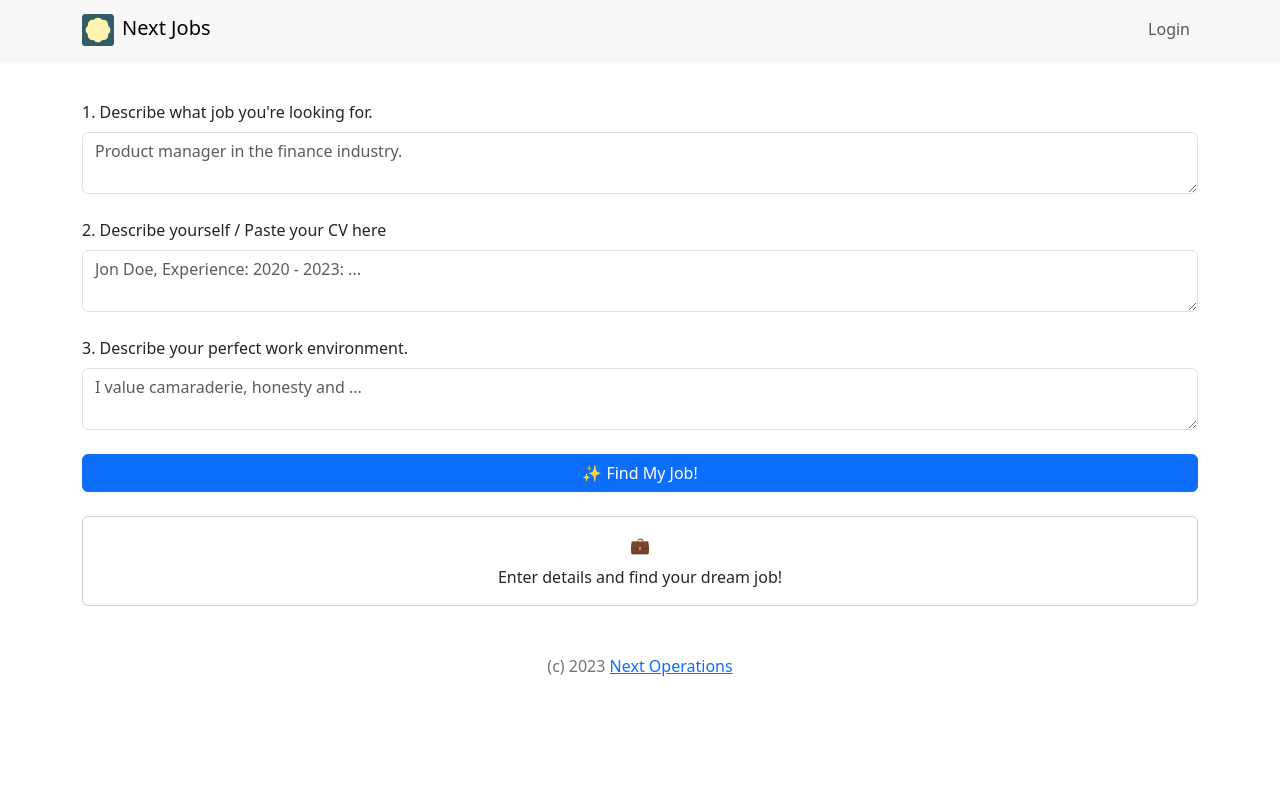
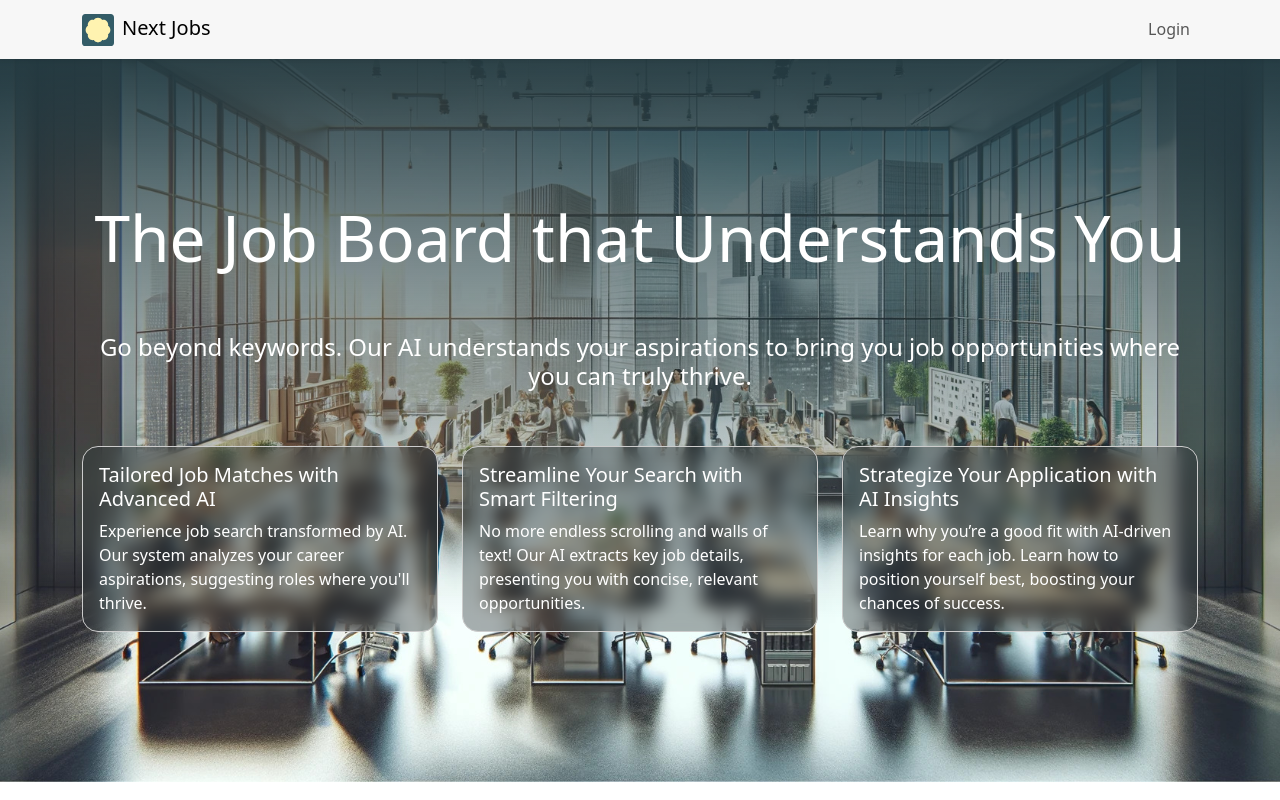
Before and after one commit to roberthangu/nextjobs, a React (Create React App) app: page / in a window 1280 px wide. Shown: the top 800 px of the page. Built offline with nearby package versions, Linux system fonts and the light colour scheme.

Commit message:
Add hero section

```diff
--- a/src/App.tsx
+++ b/src/App.tsx
@@ -1,20 +1,17 @@
-import Container from "react-bootstrap/Container";
 import Stack from "react-bootstrap/esm/Stack";
 import { Outlet } from "react-router-dom";
 import HeaderView from "./Header";
 
 export default function App() {
     return (
-        <>
+        <Stack className="justify-content-between vh-100">
             <HeaderView />
-            <Container style={{ marginTop: "100px" }}>
-                <Outlet />
-            </Container>
+            <Outlet />
             <Stack
                 direction="horizontal"
                 className="justify-content-center text-secondary mb-4"
             >
-                <span>
+                <span className="mt-5">
                     (c) 2023{" "}
                     <a
                         href="https://nextops.agency/?utm_source=nextjobs&utm_medium=footer"
@@ -25,6 +22,6 @@ export default function App() {
                     </a>
                 </span>
             </Stack>
-        </>
+        </Stack>
     );
 }
--- /dev/null
+++ b/src/Hero.tsx
@@ -0,0 +1,67 @@
+import Card from "react-bootstrap/esm/Card";
+import Col from "react-bootstrap/esm/Col";
+import Container from "react-bootstrap/esm/Container";
+import Row from "react-bootstrap/esm/Row";
+
+function BenefitsCard(props: { title: string; description: string }) {
+    return (
+        <Card
+            className="rounded-4 h-100"
+            style={{
+                background: "rgba(45.59, 53.59, 56.41, 0.40)",
+                border: "1px #CCCCCC solid",
+                backdropFilter: "blur(8px)"
+            }}
+        >
+            <Card.Body>
+                <Card.Title className="text-white">{props.title}</Card.Title>
+                <Card.Text className="text-white">
+                    {props.description}
+                </Card.Text>
+            </Card.Body>
+        </Card>
+    );
+}
+
+export default function Hero() {
+    return (
+        <div
+            style={{
+                paddingTop: 200,
+                paddingBottom: 150,
+                background:
+                    " linear-gradient(180deg, hsl(194deg 29.41% 20% / 95%) 7%, hsl(0deg 0% 0% / 0%) 79%), url('cover-background.jpg') center/cover"
+            }}
+        >
+            <Container className="d-flex flex-column justify-content-center align-items-center gap-5">
+                <h3 className="text-white display-3 text-center">
+                    The Job Board that Understands You
+                </h3>
+                <h4 className="text-white text-center">
+                    Go beyond keywords. Our AI understands your aspirations to
+                    bring you job opportunities where you can truly thrive.
+                </h4>
+                <Row xs="1" md="3" className="row-gap-3">
+                    <Col>
+                        <BenefitsCard
+                            title="Tailored Job Matches with Advanced AI"
+                            description="Experience job search transformed by AI. Our system analyzes your career aspirations, suggesting roles where you'll thrive."
+                        />
+                    </Col>
+                    <Col>
+                        <BenefitsCard
+                            title="Streamline Your Search with Smart Filtering"
+                            description="No more endless scrolling and walls of text! Our AI extracts key job details, presenting you with concise, relevant opportunities."
+                        />
+                    </Col>
+                    <Col>
+                        <BenefitsCard
+                            title="Strategize Your Application with AI Insights"
+                            description="Learn why you’re a good fit with AI-driven insights for each job. Learn how to position yourself best, boosting your chances of success."
+                        />
+                    </Col>
+                </Row>
+            </Container>
+        </div>
+    );
+}
--- a/src/JobSearch.tsx
+++ b/src/JobSearch.tsx
@@ -7,6 +7,8 @@ import { Job } from "./index.d";
 import { JobCard } from "./JobCard";
 import PreferencesFormView from "./PreferencesFormView";
 import { useLogEvent } from "./FirebaseProvider";
+import Hero from "./Hero";
+import Container from "react-bootstrap/esm/Container";
 
 interface JobSearchViewProps {
     jobs: Job[];
@@ -91,6 +93,8 @@ function Welcome() {
 function JobSearchView(props: JobSearchViewProps) {
     return (
         <Stack gap={4} className="mb-5">
+            <Hero />
+            <Container className="mt-5">
                 <PreferencesFormView onSubmit={props.onPreferencesSubmitted} />
                 {props.showWelcome && <Welcome />}
                 {!props.showWelcome && props.jobs.length === 0 ? (
@@ -98,6 +102,7 @@ function JobSearchView(props: JobSearchViewProps) {
                 ) : (
                     props.jobs.map(job => <JobCard key={job.id} job={job} />)
                 )}
+            </Container>
         </Stack>
     );
 }
```
Also changed, not shown: public/cover-background.jpg (added). Lines whose indentation alone changed are shown as unchanged.
